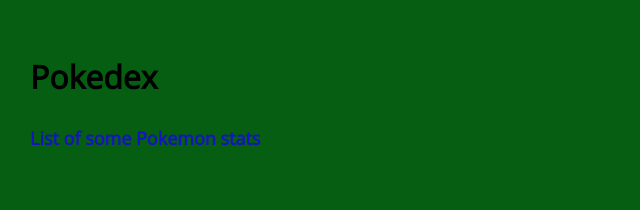
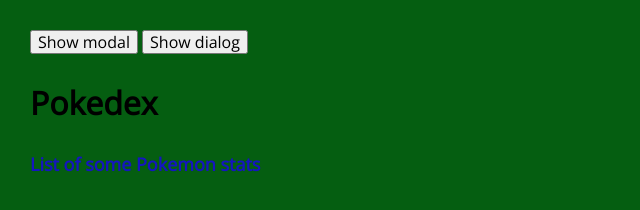
Before and after one commit to eroktopus/simple-js-app, a plain HTML site: page index.html in a window 1280 px wide. Shown: the whole page, without its empty margins (0-640 px from the left). Drawn offline with nearby package versions, Linux system fonts and the light colour scheme; no server answers.

Commit message:
added button and modal

```diff
--- a/index.html
+++ b/index.html
@@ -14,11 +14,35 @@
   </head>
   <body>
 
+    <!-- <form id="register-form">
+
+      <div class="input-wrapper">
+        <label for="email">E-mail</label>
+        <input id="email">
+      </div>
+      <div class="input-wrapper">
+        <label for="password">Password</label>
+        <input id="password" type="password">
+      </div>
+      <button>Register</button>
+    </form> -->
+
+    <button id="show-modal">
+      Show modal
+    </button>
+    <button id="show-dialog">
+      Show dialog
+    </button>
+
+    <div id="modal-container"></div>
+
+
     <h1>Pokedex</h1>
     <!-- moving pokemon list to html -->
     <p>List of some Pokemon stats</p>
     <ul class="pokemon-list"></ul>
     <div class="container"></div>
+
 
     <strong>
       <script src="js/promise-polyfill.js"></script>
```
